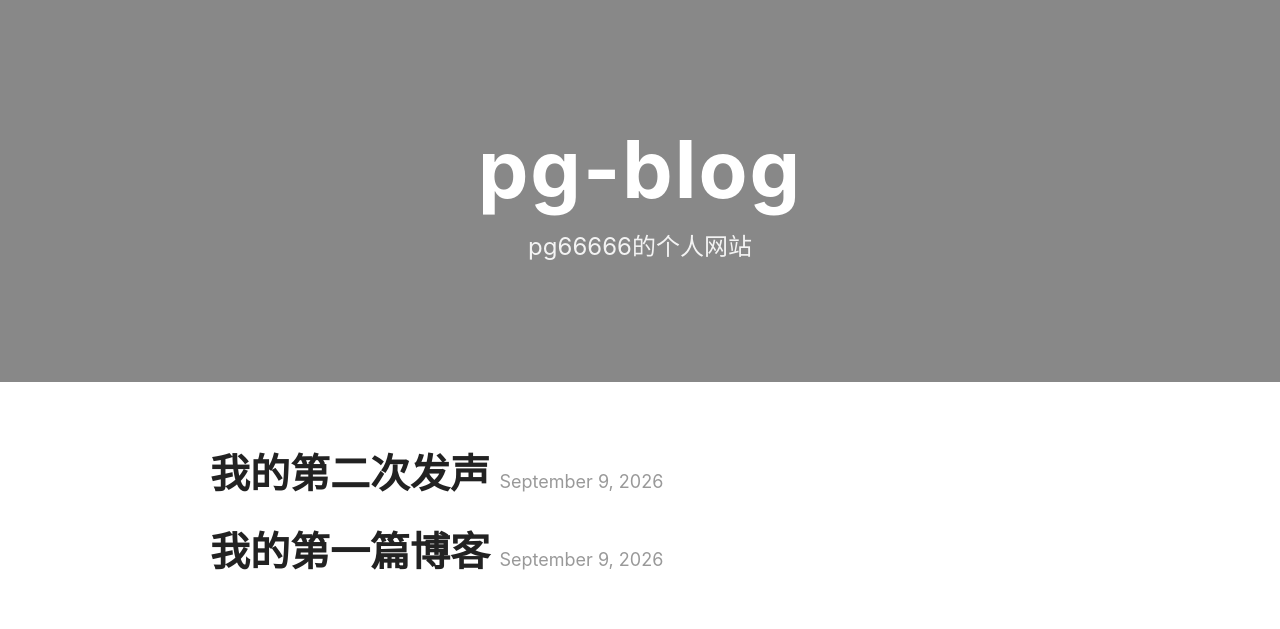
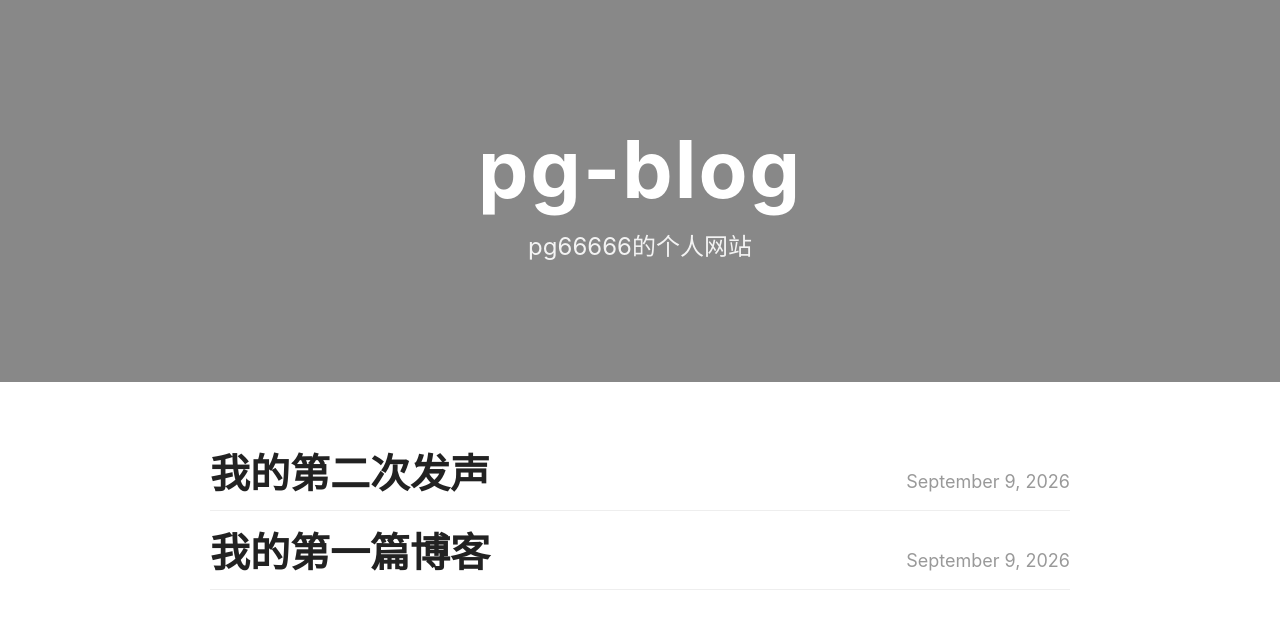
Before and after one commit to yunfeiai2018/myblog, a Jekyll site: the page built from README.md, in a window 1280 px wide. Shown: the top 629 px of the page. Built offline with Jekyll 4.4.1, drawn with Linux system fonts in a browser that asks for light colours; our own code applies the rules of GitHub Pages for plain Markdown files.

Commit message:
Update style.css

```diff
--- a/assets/css/style.css
+++ b/assets/css/style.css
@@ -1,4 +1,3 @@
-
 /* ========================================
    全局重置（仿 task01 极简风格）
    ======================================== */
@@ -18,7 +17,7 @@ body {
    顶部大横幅（Banner）
    ======================================== */
 .banner {
-    background: #888;          /* task01 的经典灰色 */
+    background: #888;
     color: #fff;
     text-align: center;
     padding: 120px 20px;
@@ -46,27 +45,55 @@ body {
     padding: 0 20px;
 }
 
+/* 每一篇文章条目：标题在左，日期在右 */
 .post-item {
+    display: flex;
+    justify-content: space-between;  /* 两端对齐，标题靠左，日期靠右 */
+    align-items: baseline;           /* 基线对齐 */
     font-size: 40px;
     font-weight: bold;
     padding: 10px 0;
+    border-bottom: 1px solid #eee;   /* 可选：细分割线，更清爽 */
 }
 
+/* 标题链接 */
 .post-item a {
     color: #222;
     text-decoration: none;
     transition: color 0.2s;
+    flex-shrink: 1;                  /* 标题过长时允许收缩 */
+    margin-right: 20px;              /* 与日期保持间距 */
 }
 
 .post-item a:hover {
     text-decoration: underline;
 }
 
-/* 右侧日期样式 */
+/* 右侧日期 */
 .post-meta {
-    font-size: 18px;                 /* 日期小一点，形成对比 */
-    font-weight: normal;             /* 不需要加粗 */
-    color: #999;                     /* 灰色显得低调 */
-    white-space: nowrap;             /* 强制日期不换行（如 "September 9, 2026"） */
-    flex-shrink: 0;                  /* 固定宽度，不被挤压 */
+    font-size: 18px;                 /* 比标题小，突出主次 */
+    font-weight: normal;
+    color: #999;
+    white-space: nowrap;             /* 强制日期不换行 */
+    flex-shrink: 0;                  /* 日期固定宽度，不被挤压 */
 }
+
+/* ========================================
+   手机端适配（屏幕宽度小于 600px）
+   ======================================== */
+@media (max-width: 600px) {
+    .banner {
+        padding: 60px 20px;
+    }
+    .banner h1 {
+        font-size: 40px;
+    }
+    .post-item {
+        font-size: 22px;             /* 手机上缩小字号 */
+        flex-wrap: wrap;             /* 允许换行，避免太拥挤 */
+    }
+    .post-meta {
+        font-size: 14px;
+        margin-left: 0;
+    }
+}
```
